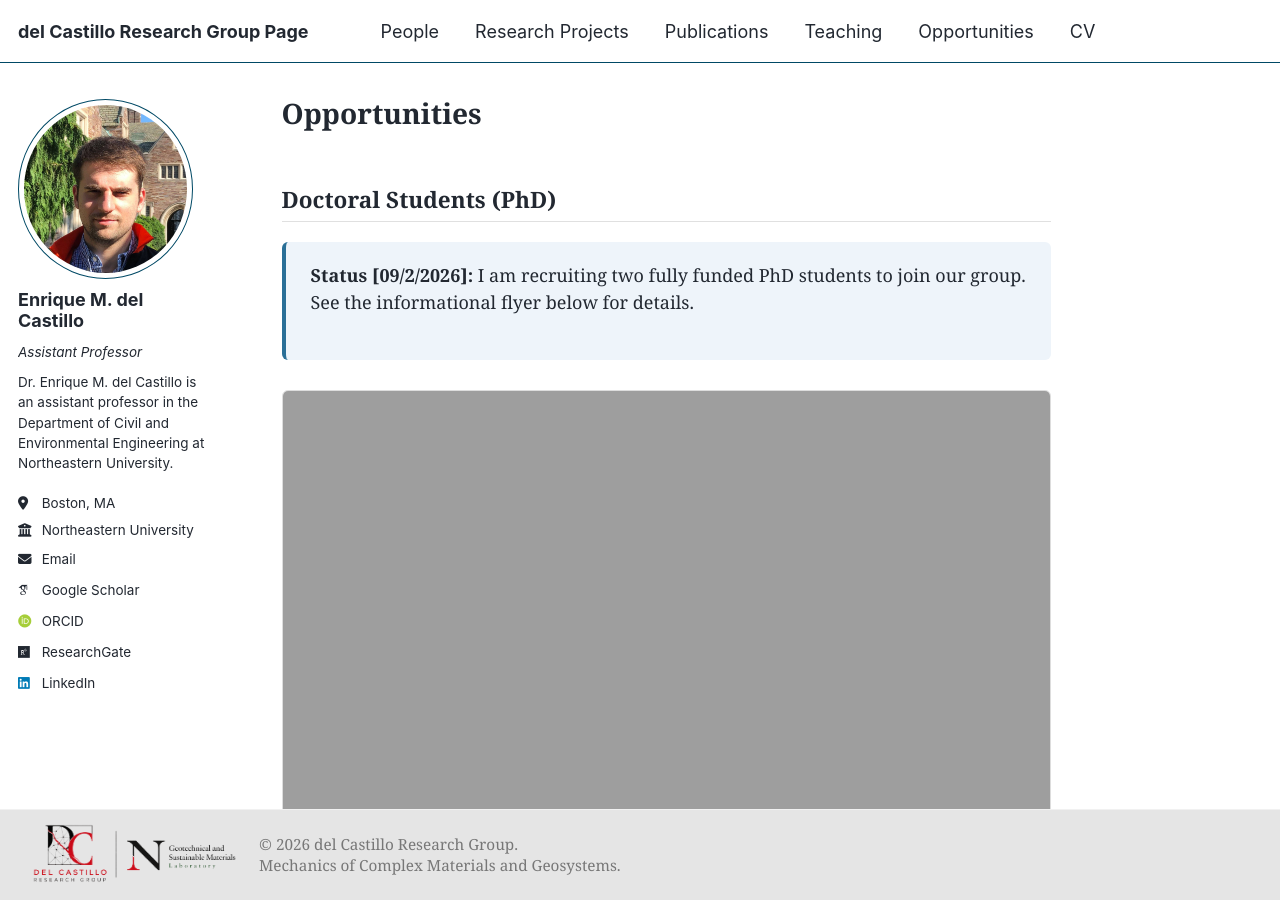
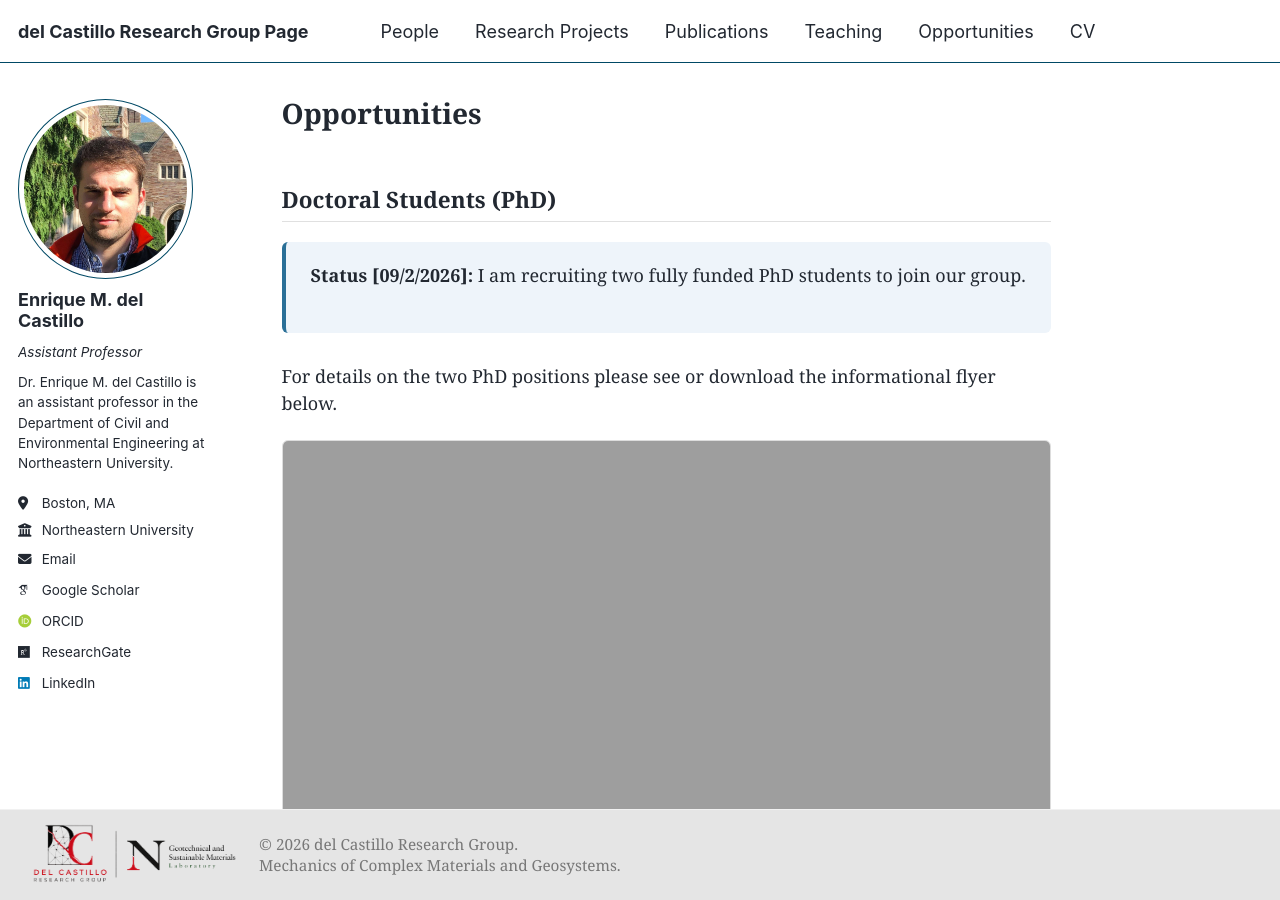
Before and after one commit to emdc19/emdcwebsite, a Jekyll site: the page built from _pages/opportunities.md, in a window 1280 px wide and 900 px high. Built offline with Jekyll 4.4.1, drawn with Linux system fonts in a browser that asks for light colours; some web fonts are replaced; a script that is not in the unit is left out.

Commit message:
Update opportunities.md

```diff
--- a/_pages/opportunities.md
+++ b/_pages/opportunities.md
@@ -10,9 +10,9 @@ author_profile: true
 <div class="opportunity-section">
 <h2>Doctoral Students (PhD)</h2>
 <div class="opportunity-status">
-  <p><strong>Status [09/2/2026]:</strong> I am recruiting two fully funded PhD students to join our group. See the informational flyer below for details.</p>
+  <p><strong>Status [09/2/2026]:</strong> I am recruiting two fully funded PhD students to join our group.</p>
 </div>
-
+ <p>For details on the two PhD positions please see or download the informational flyer below.</p>
 <iframe class="pdf-embed" src="{{ base_path }}/files/recruit_add.pdf"></iframe>
 </div>
 
```
